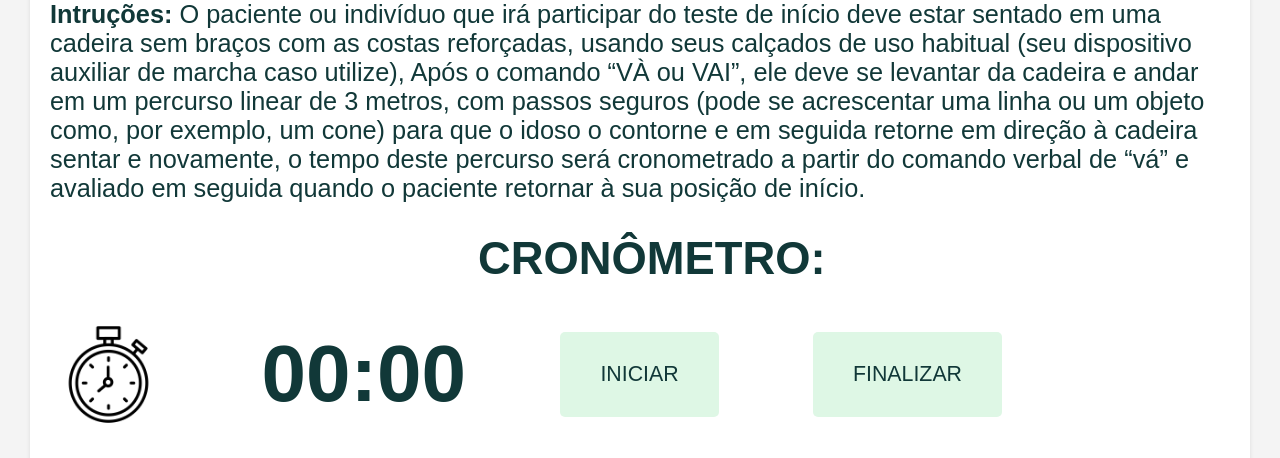
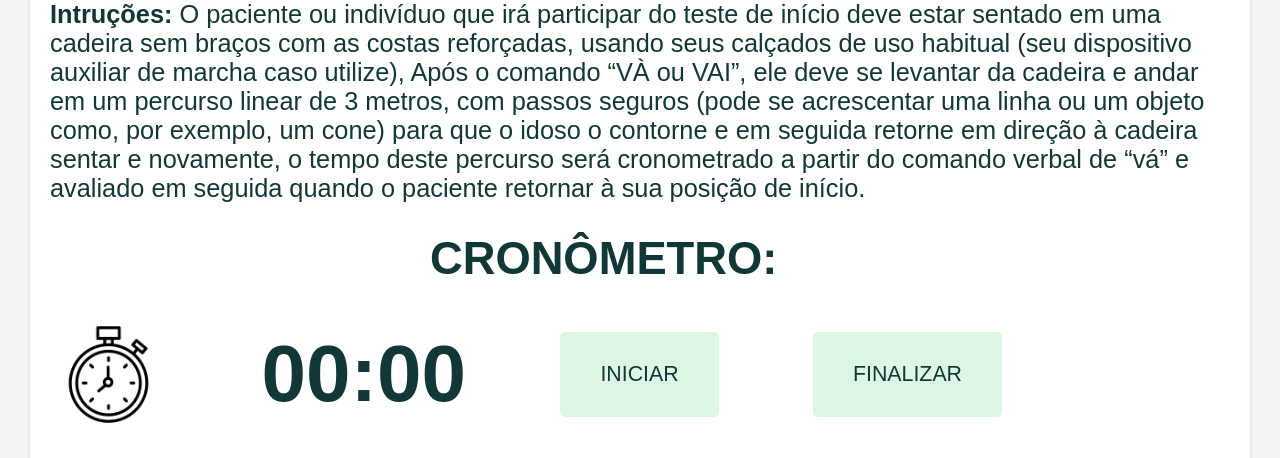
Before and after one commit to Kennedy-klam/Fisio-Digital, a PHP site: page /Fisio_Digital/TAF/index.html in a window 1280 px wide. Shown: the part 177-635 px from the top of the page. Run offline with PHP 8.4, Linux system fonts and the light colour scheme.

Commit message:
commit
atualização de código

```diff
--- a/TAF/style.css
+++ b/TAF/style.css
@@ -23,6 +23,7 @@ h1  {
 .tittle{
   text-align: center;
   font-size: 17pt;
+  margin-right: 8%;
 }
 .instrucoes, .resultado {
   margin-bottom: 20px;
```
